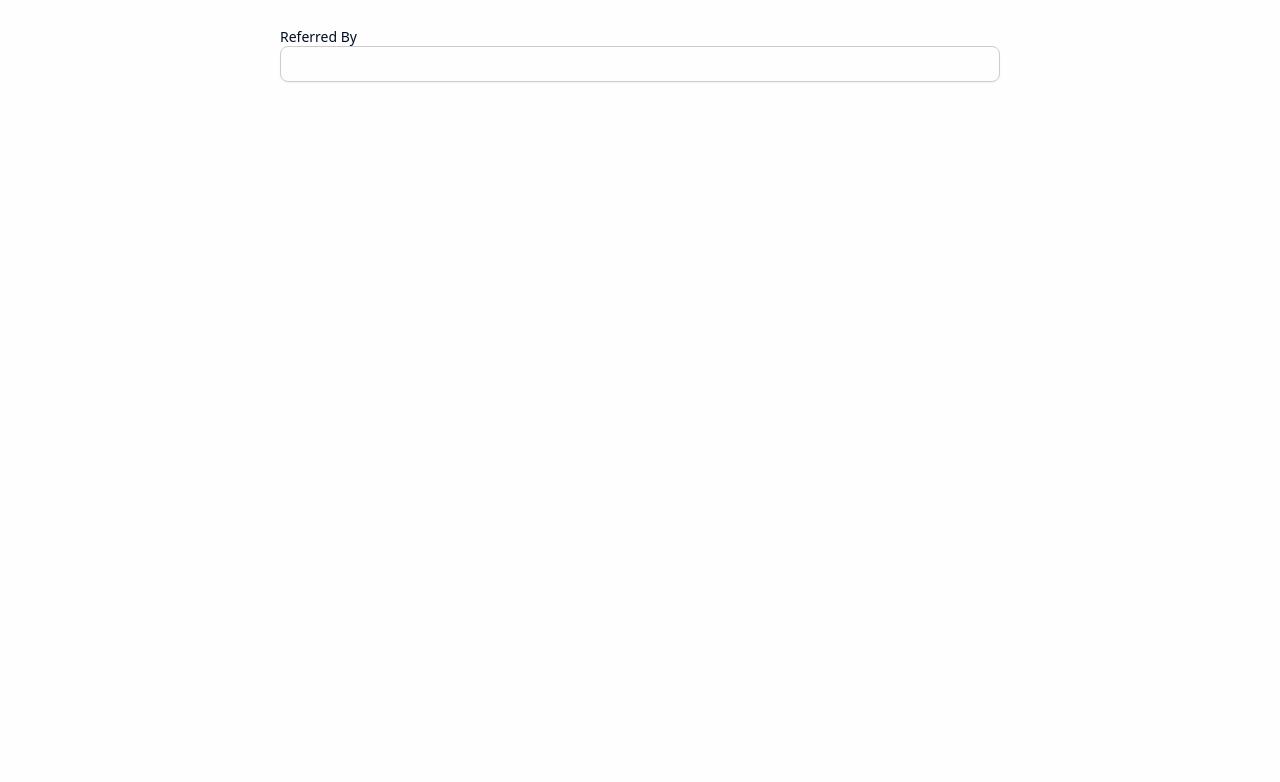
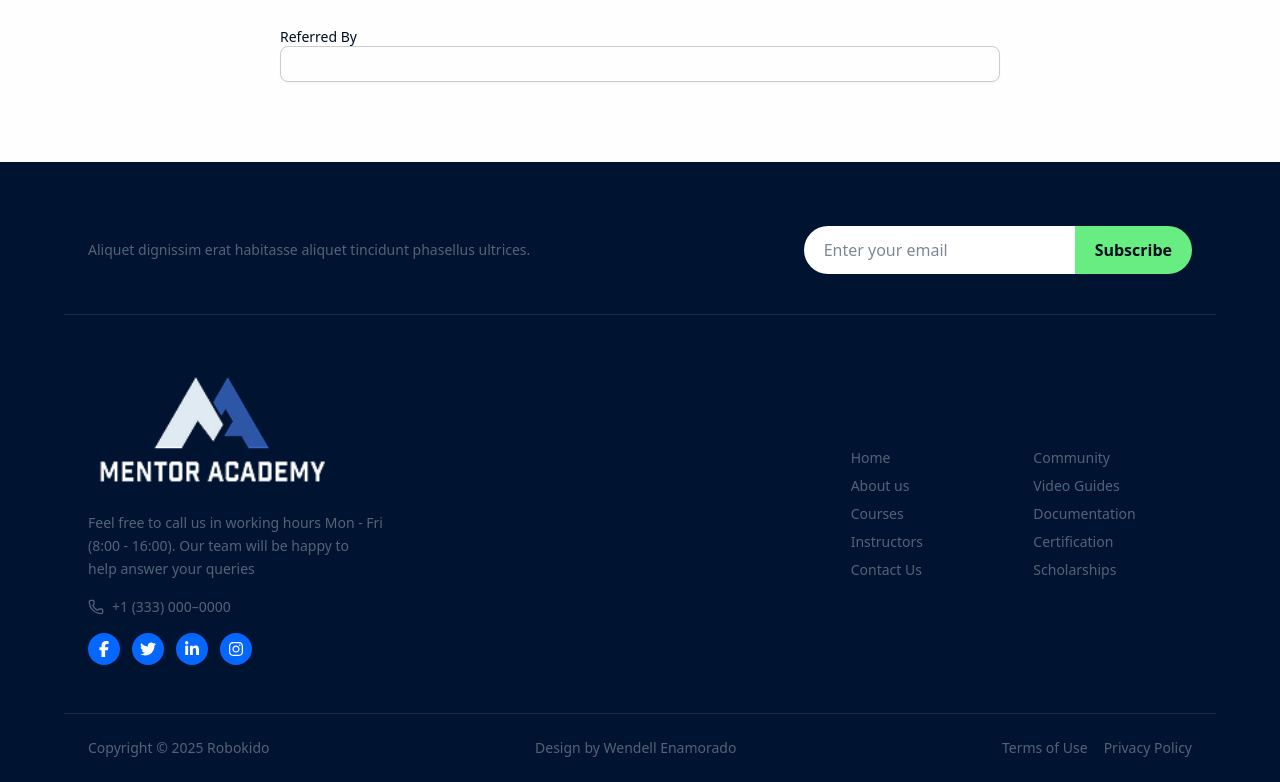
Before and after one commit to wendell256/mentor-academy, a Next.js app: page / in a window 1280 px wide. Shown: the part 8253-9035 px from the top of the page. Before the commit the page ends 8415 px from the top, so only its background shows below. Built offline with nearby package versions, Linux system fonts and the light colour scheme.

Commit message:
footer component

```diff
--- a/app/layout.tsx
+++ b/app/layout.tsx
@@ -2,6 +2,7 @@ import type { Metadata } from "next";
 import { urbanist } from "@/fonts/fonts";
 import { Header } from "@/components/header";
 import "./globals.css";
+import Footer from "@/components/footer";
 
 export const metadata: Metadata = {
   title: "Create Next App",
@@ -20,6 +21,7 @@ export default function RootLayout({
       >
         <Header />
         {children}
+        <Footer />
       </body>
     </html>
   );
--- a/components/faq-accordion.tsx
+++ b/components/faq-accordion.tsx
@@ -22,36 +22,39 @@ const faqData = [
     answer: '',
   },
   {
-    question:
-      'Will you help me find clients for my mentorship business?',
+    question: 'Will you help me find clients for my mentorship business?',
     answer: '',
   },
 ];
 
 export default function FaqAccordion() {
   return (
-    <section className="bg-[#ECF0F5] rounded-3xl max-w-7xl mx-auto px-6 py-10 my-10">
-      <h2 className="text-2xl sm:text-3xl font-semibold mb-10 text-primary">FAQs:</h2>
+    <section className='max-w-7xl mx-auto my-10'>
+      <div className='mx-4 bg-[#ECF0F5] rounded-3xl px-6 py-10'>
+        <h2 className='text-2xl sm:text-3xl font-semibold mb-10 text-primary'>
+          FAQs:
+        </h2>
 
-      <Accordion type="single" collapsible className="w-full space-y-4">
+        <Accordion type='single' collapsible className='w-full space-y-4'>
           {faqData.map((faq, index) => (
             <AccordionItem
               key={index}
               value={`item-${index}`}
-            className="rounded-xl border-none bg-white overflow-hidden"
+              className='rounded-xl border-none bg-white overflow-hidden'
             >
-            <AccordionTrigger className="px-6 py-4 text-left font-medium text-primary border-b border-b-secondary hover:no-underline hover:bg-muted transition-all data-[state=open]:shadow-sm">
+              <AccordionTrigger className='px-6 py-4 text-left font-medium text-primary border-b border-b-secondary hover:no-underline hover:bg-muted transition-all data-[state=open]:shadow-sm'>
                 {faq.question}
               </AccordionTrigger>
 
               {faq.answer && (
-              <AccordionContent className="px-6 pt-2 pb-4 text-sm bg-[#ECF0F5] border-none shadow-none text-foreground">
+                <AccordionContent className='px-6 pt-2 pb-4 text-sm bg-[#ECF0F5] border-none shadow-none text-foreground'>
                   {faq.answer}
                 </AccordionContent>
               )}
             </AccordionItem>
           ))}
         </Accordion>
+      </div>
     </section>
   );
 }
--- /dev/null
+++ b/components/footer.tsx
@@ -0,0 +1,146 @@
+'use client';
+
+import { Phone } from 'lucide-react';
+import Link from 'next/link';
+import Image from 'next/image';
+import {
+  FaFacebookF,
+  FaTwitter,
+  FaLinkedinIn,
+  FaInstagram,
+} from 'react-icons/fa6';
+
+const socialLinks = [
+  {
+    name: 'facebook',
+    href: '#',
+    icon: <FaFacebookF />,
+  },
+  {
+    name: 'twitter',
+    href: '#',
+    icon: <FaTwitter />,
+  },
+  {
+    name: 'linkedin',
+    href: '#',
+    icon: <FaLinkedinIn />,
+  },
+  {
+    name: 'instagram',
+    href: '#',
+    icon: <FaInstagram />,
+  },
+];
+
+export default function Footer() {
+  return (
+    <footer className='bg-chart-5 text-foreground pt-16'>
+      <div className='max-w-6xl mx-auto px-6 pb-10 flex flex-col md:flex-row justify-between items-center gap-6 border-b border-white/10'>
+        <p className='text-sm text-center md:text-left'>
+          Aliquet dignissim erat habitasse aliquet tincidunt phasellus ultrices.
+        </p>
+        <form className='flex w-full md:w-auto max-w-md'>
+          <input
+            type='email'
+            placeholder='Enter your email'
+            className='bg-white w-full rounded-l-full px-5 py-3 outline-none text-primary'
+          />
+          <button
+            type='submit'
+            className='bg-accent text-accent-foreground px-5 py-3 rounded-r-full font-semibold'
+          >
+            Subscribe
+          </button>
+        </form>
+      </div>
+
+      <div className='max-w-6xl mx-auto px-6 py-12 grid grid-cols-1 md:grid-cols-6 gap-10'>
+        <div className='space-y-4 md:col-span-4'>
+          <div className='flex items-center gap-2'>
+            <Image
+              src='/images/logos/ma_main/dark-backgrounds.png'
+              alt='Mentor Academy'
+              width={250}
+              height={220}
+            />
+          </div>
+          <p className='text-sm leading-relaxed max-w-xs'>
+            Feel free to call us in working hours Mon - Fri
+            <br />
+            (8:00 - 16:00). Our team will be happy to
+            <br />
+            help answer your queries
+          </p>
+          <div className='flex items-center gap-2 text-sm mt-2'>
+            <Phone className='w-4 h-4' />
+            +1 (333) 000–0000
+          </div>
+
+          <div className='flex gap-3 mt-4'>
+            {socialLinks.map(({ name, href, icon }) => (
+              <a
+                key={name}
+                href={href}
+                className='p-2 rounded-full text-white bg-secondary'
+                aria-label={name}
+              >
+                {icon}
+              </a>
+            ))}
+          </div>
+        </div>
+
+        <div className='md:col-span-2 grid grid-cols-1 sm:grid-cols-2 gap-6 text-sm text-foreground'>
+          <div className='space-y-2 md:self-center'>
+            <ul className='space-y-2'>
+              <li>
+            <Link href='#'>Home</Link>
+              </li>
+              <li>
+            <Link href='#'>About us</Link>
+              </li>
+              <li>
+            <Link href='#'>Courses</Link>
+              </li>
+              <li>
+            <Link href='#'>Instructors</Link>
+              </li>
+              <li>
+            <Link href='#'>Contact Us</Link>
+              </li>
+            </ul>
+          </div>
+          <div className='space-y-2 md:self-center'>
+            <ul className='space-y-2'>
+              <li>
+            <Link href='#'>Community</Link>
+              </li>
+              <li>
+            <Link href='#'>Video Guides</Link>
+              </li>
+              <li>
+            <Link href='#'>Documentation</Link>
+              </li>
+              <li>
+            <Link href='#'>Certification</Link>
+              </li>
+              <li>
+            <Link href='#'>Scholarships</Link>
+              </li>
+            </ul>
+          </div>
+        </div>
+      </div>
+
+      <div className='border-t border-white/10 text-sm py-6 px-6 flex flex-col md:flex-row justify-between max-w-6xl mx-auto text-foreground'>
+        <span>Copyright © 2025 Robokido</span>
+        <span>Design by Wendell Enamorado</span>
+        <div className='flex gap-4'>
+          <Link href='#'>Terms of Use</Link>
+          <Link href='#'>Privacy Policy</Link>
+        </div>
+      </div>
+    </footer>
+  );
+}
```
Lines whose indentation alone changed are shown as unchanged.
